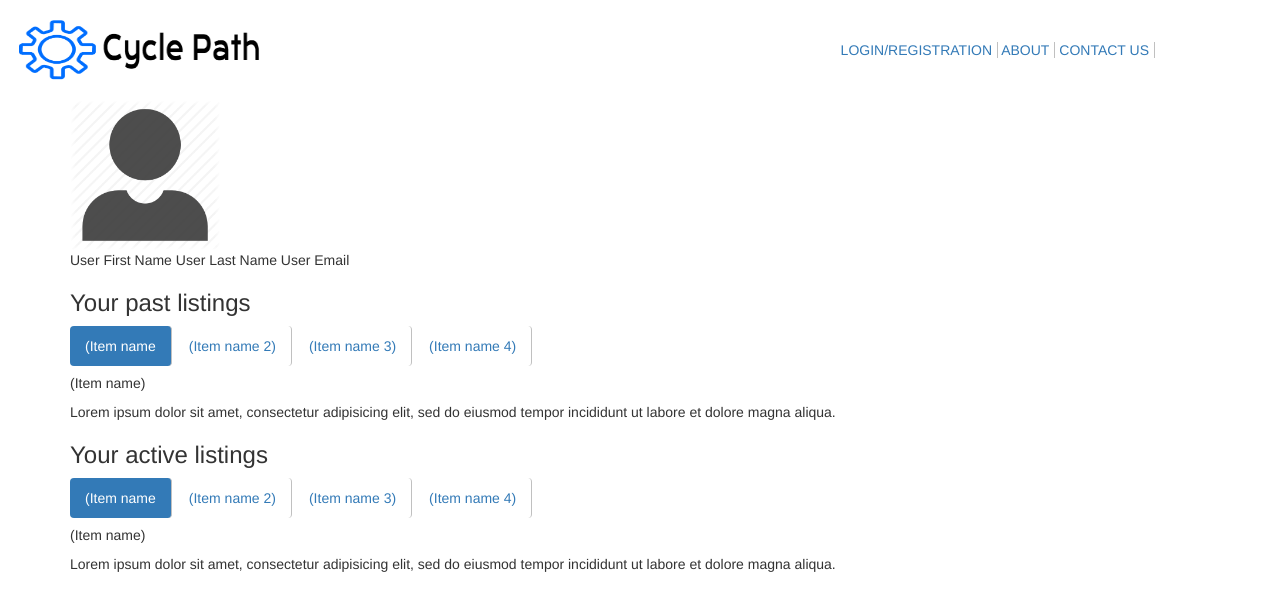
After one commit to LindsAndrus/CyclePaths, a CodeIgniter app: the page made by application/views/users/show.php in a window 1280 px wide. The commit adds this page. Shown: the top 611 px of the page. Run offline with CodeIgniter, Linux system fonts and the light colour scheme.

Commit message:
Finished users show page

```diff
--- a/application/config/database.php
+++ b/application/config/database.php
@@ -78,7 +78,7 @@ $db['default'] = array(
 	'hostname' => 'localhost',
 	'username' => 'root',
 	'password' => 'root',
-	'database' => '',
+	'database' => 'cyclepaths',
 	'dbdriver' => 'mysqli',
 	'dbprefix' => '',
 	'pconnect' => FALSE,
--- a/application/config/routes.php
+++ b/application/config/routes.php
@@ -2,6 +2,7 @@
 defined('BASEPATH') OR exit('No direct script access allowed');
 
 $route['login'] = 'Users/login_reg_page';
+$route['/user/(:num)'] = 'User/show/$1';
 $route['default_controller'] = 'listings';
 // $route['create_item'] = 'listings/create_item';
 $route['404_override'] = '';
--- a/application/views/header.php
+++ b/application/views/header.php
@@ -1,6 +1,6 @@
 <div class="container">
 	<div class="logo">
-		<img src="assets/images/logo.png" height="60px" width="250px"></img>
+		<img src="/assets/images/logo.png" height="60px" width="250px"></img>
 	</div>
 	<div class="links">
 		<a href="">LOGIN/REGISTRATION</a>
--- /dev/null
+++ b/application/views/users/show.php
@@ -0,0 +1,92 @@
+<!DOCTYPE html>
+<html lang="en">
+<head>
+  <title>Bootstrap Case</title>
+  <meta charset="utf-8">
+  <meta name="viewport" content="width=device-width, initial-scale=1">
+  <meta charset="UTF-8">
+	<title>Login and Registration</title>
+	<script src="https://ajax.googleapis.com/ajax/libs/jquery/2.2.0/jquery.min.js"></script>
+	<link rel="stylesheet" href="/assets/css/custom.css">
+	<link rel="stylesheet" href="https://maxcdn.bootstrapcdn.com/bootstrap/3.3.6/css/bootstrap.min.css" integrity="sha384-1q8mTJOASx8j1Au+a5WDVnPi2lkFfwwEAa8hDDdjZlpLegxhjVME1fgjWPGmkzs7" crossorigin="anonymous">
+</head>
+<body>
+
+  <div class="header">
+    <?php $this->load->view('header'); ?>
+  </div>
+
+<div class="container">
+	<div class="user_info">
+		<div class="portrait">
+    		<img src="/assets/images/portrait.png" width="150px" height "280px">
+  		</div>
+  		User First Name
+  		User Last Name
+  		User Email
+	</div>
+
+
+
+  <div class="pastsales">
+    <h3>Your past listings</h3>
+    <ul class="nav nav-pills">
+      <li class="active"><a data-toggle="pill" href="#home">(Item name</a></li>
+      <li><a data-toggle="pill" href="#menu1">(Item name 2)</a></li>
+      <li><a data-toggle="pill" href="#menu2">(Item name 3)</a></li>
+      <li><a data-toggle="pill" href="#menu3">(Item name 4)</a></li>
+    </ul>
+
+    <div class="tab-content">
+      <div id="home" class="tab-pane fade in active">
+        <h5>(Item name)</h5>
+        <p>Lorem ipsum dolor sit amet, consectetur adipisicing elit, sed do eiusmod tempor incididunt ut labore et dolore magna aliqua.</p>
+      </div>
+      <div id="menu1" class="tab-pane fade">
+        <h5>(Item name 2)</h5>
+        <p>Ut enim ad minim veniam, quis nostrud exercitation ullamco laboris nisi ut aliquip ex ea commodo consequat.</p>
+      </div>
+      <div id="menu2" class="tab-pane fade">
+        <h5>(Item name 3)</h5>
+        <p>Sed ut perspiciatis unde omnis iste natus error sit voluptatem accusantium doloremque laudantium, totam rem aperiam.</p>
+      </div>
+      <div id="menu3" class="tab-pane fade">
+        <h5>(Item name 4)</h5>
+        <p>Eaque ipsa quae ab illo inventore veritatis et quasi architecto beatae vitae dicta sunt explicabo.</p>
+      </div>
+    </div>
+  </div>
+
+
+  <div class="activesales">
+    <h3>Your active listings</h3>
+    <ul class="nav nav-pills">
+      <li class="active"><a data-toggle="pill" href="#home">(Item name</a></li>
+      <li><a data-toggle="pill" href="#menu1">(Item name 2)</a></li>
+      <li><a data-toggle="pill" href="#menu2">(Item name 3)</a></li>
+      <li><a data-toggle="pill" href="#menu3">(Item name 4)</a></li>
+    </ul>
+
+    <div class="tab-content">
+      <div id="home" class="tab-pane fade in active">
+        <h5>(Item name)</h5>
+        <p>Lorem ipsum dolor sit amet, consectetur adipisicing elit, sed do eiusmod tempor incididunt ut labore et dolore magna aliqua.</p>
+      </div>
+      <div id="menu1" class="tab-pane fade">
+        <h5>(Item name 2)</h5>
+        <p>Ut enim ad minim veniam, quis nostrud exercitation ullamco laboris nisi ut aliquip ex ea commodo consequat.</p>
+      </div>
+      <div id="menu2" class="tab-pane fade">
+        <h5>(Item name 3)</h5>
+        <p>Sed ut perspiciatis unde omnis iste natus error sit voluptatem accusantium doloremque laudantium, totam rem aperiam.</p>
+      </div>
+      <div id="menu3" class="tab-pane fade">
+        <h5>(Item name 4)</h5>
+        <p>Eaque ipsa quae ab illo inventore veritatis et quasi architecto beatae vitae dicta sunt explicabo.</p>
+      </div>
+    </div>
+  </div>
+</div>
+
+</body>
+</html>
```
Also changed, not shown: application/controllers/Users.php (+26 -1 lines), application/models/user.php (+20 -1 lines), application/views/users/login_reg_page.php (+7 -4 lines).
